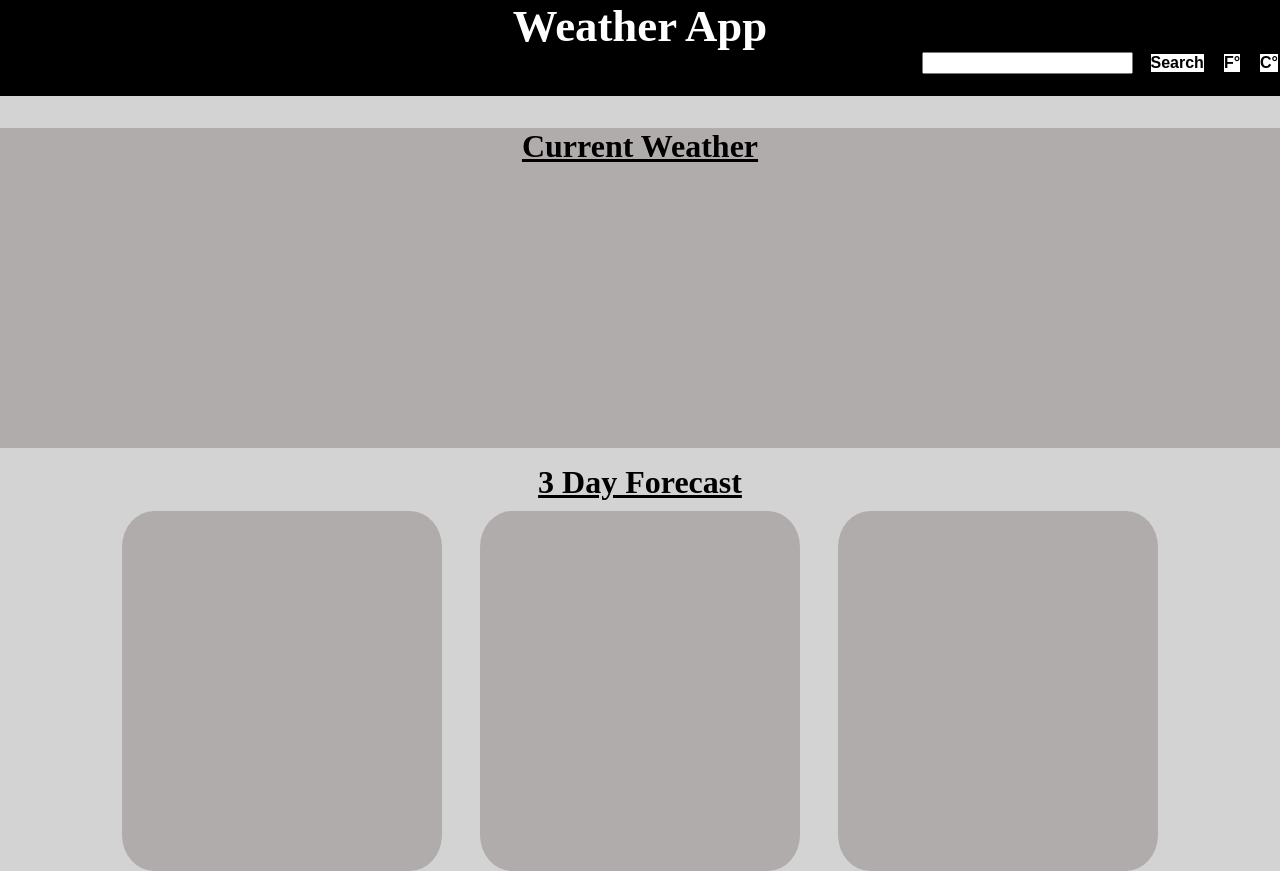
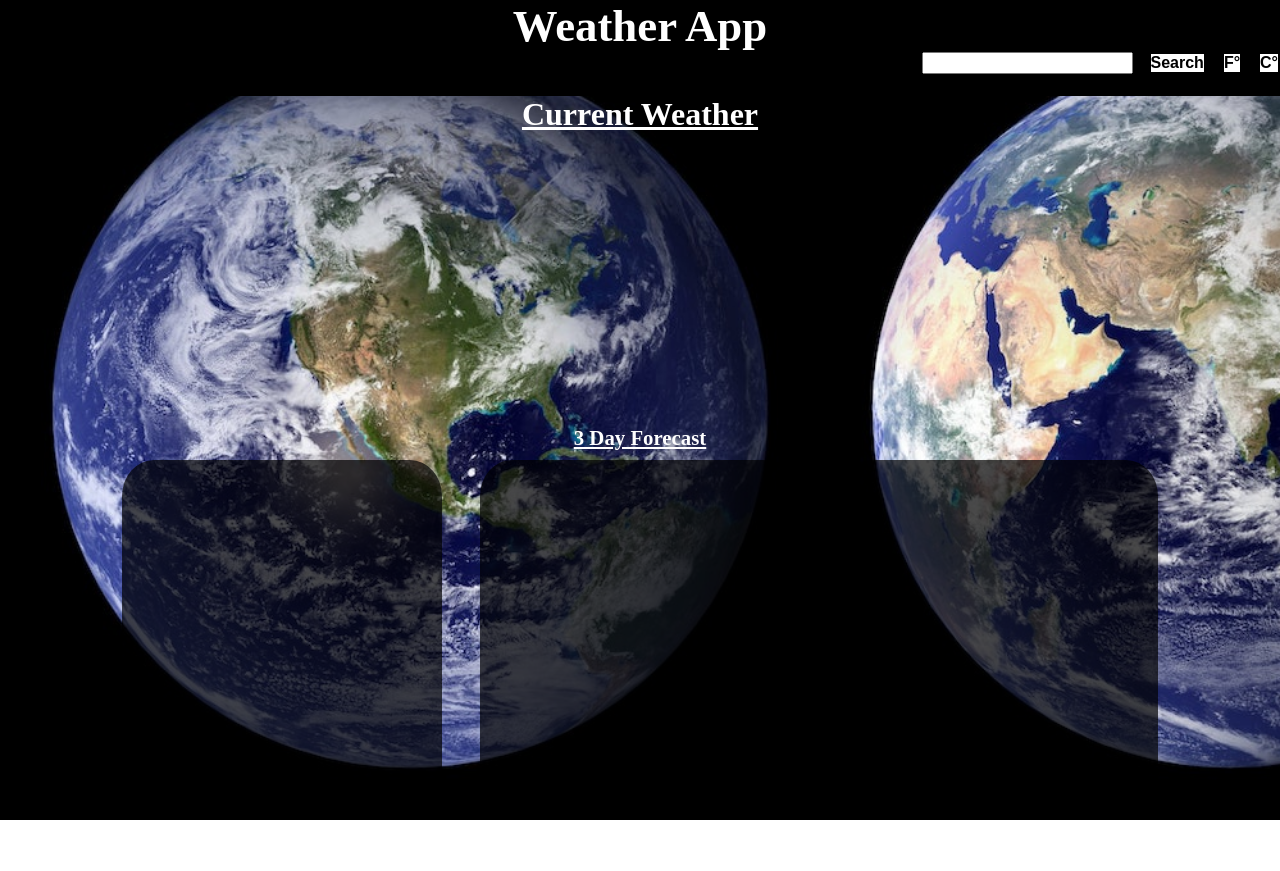
Before and after one commit to alecnissen/Weather-App-A, a website built with webpack: page src/index.html in a window 1280 px wide. After the commit the page ends 820 px from the top, so only its background shows below. Built offline with nearby package versions, Linux system fonts and the light colour scheme.

Commit message:
added earth background for styling, just experimenting but so far I like it so I will have to properly import and use the img with webpack

```diff
--- a/src/style.css
+++ b/src/style.css
@@ -11,6 +11,8 @@
 body {
     /* background-color: rgb(177, 172, 172); */
     background-color: lightgrey;;
+    background: url(../pexels-pixabay-41950.jpg);
+    background-size: cover;
 }
 
 .header-container {
@@ -54,25 +56,28 @@ body {
 #current-weather-data {
     text-align: center;
     font-size: 1.2rem;
-    font-weight: bold;
+    font-weight: bolder;
+    color: white;
 }
 
 #current-weather-container {
     display: flex;
     justify-content: center;
     height: 40vh;
-    margin-top: 2em;
+    /* margin-top: 2em; */
+    color: white;
     /* height: 285px;
     width: 285px; */
-    background-color: rgb(177, 172, 172);
+    /* background-color: rgb(177, 172, 172); */
 }
 
 #forecast-3-day-title {
     text-align: center;
-    font-size: 2rem;
+    font-size: 1.3rem;
     font-weight: bold;
     text-decoration: underline;
     margin-top: 0.5em;
+    color: white;
 }
 
 
@@ -83,9 +88,13 @@ body {
     height: 250px; */
     height: 45vh;
     width: 25vw;
-    background-color: rgb(177, 172, 172);
+    /* background-color: rgb(177, 172, 172); */
+    background-color: black;
+    opacity: 0.7;
     border-radius: 10%;
     text-align: center;
+    color: white;
+    font-weight: bold;
 }
 
 #forecast-days-container {
```
Also changed, not shown: pexels-pixabay-41950.jpg (added), pexels-pixabay-45208.jpg (added), pexels-pixabay-87651.jpg (added).
